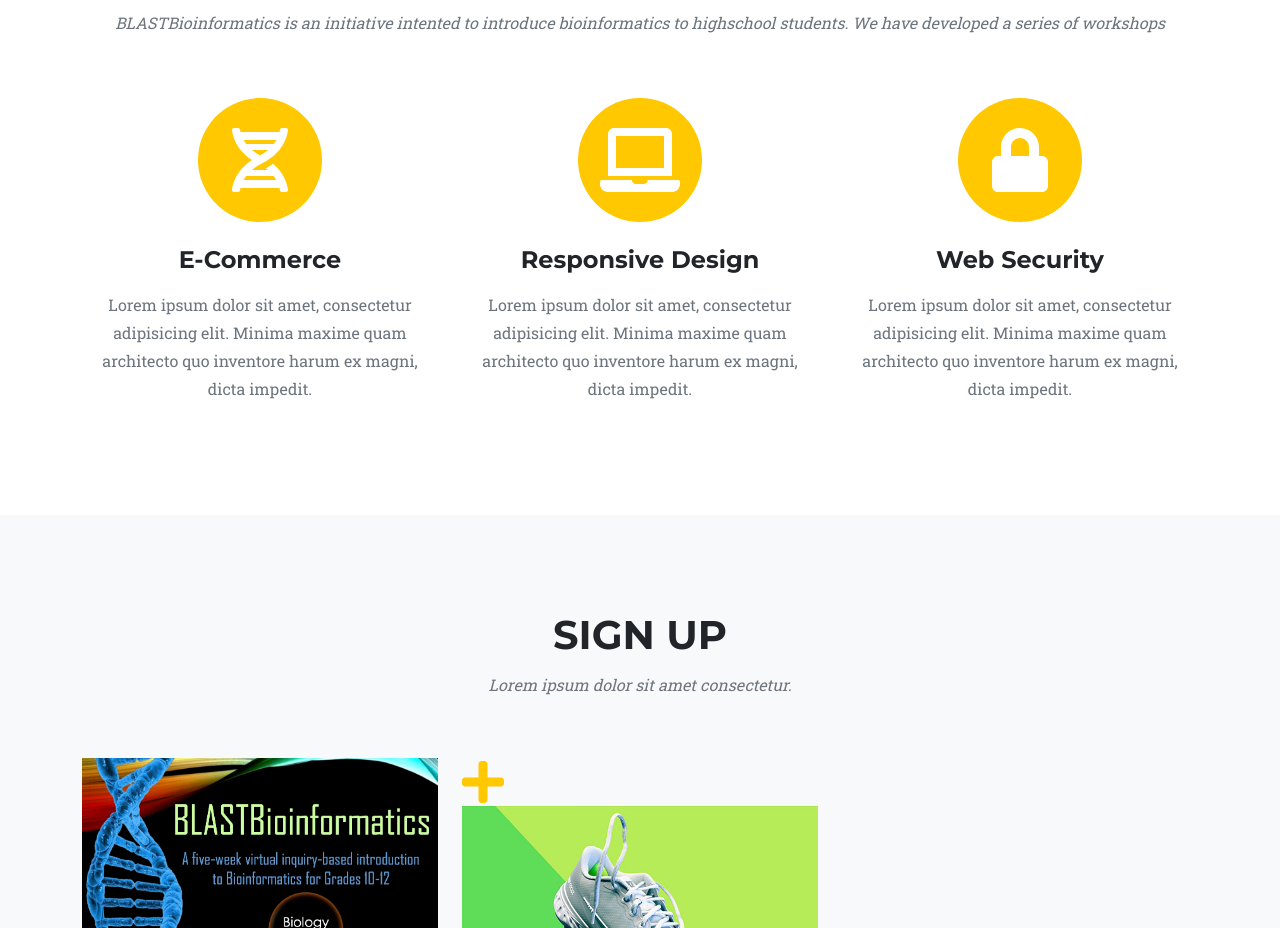
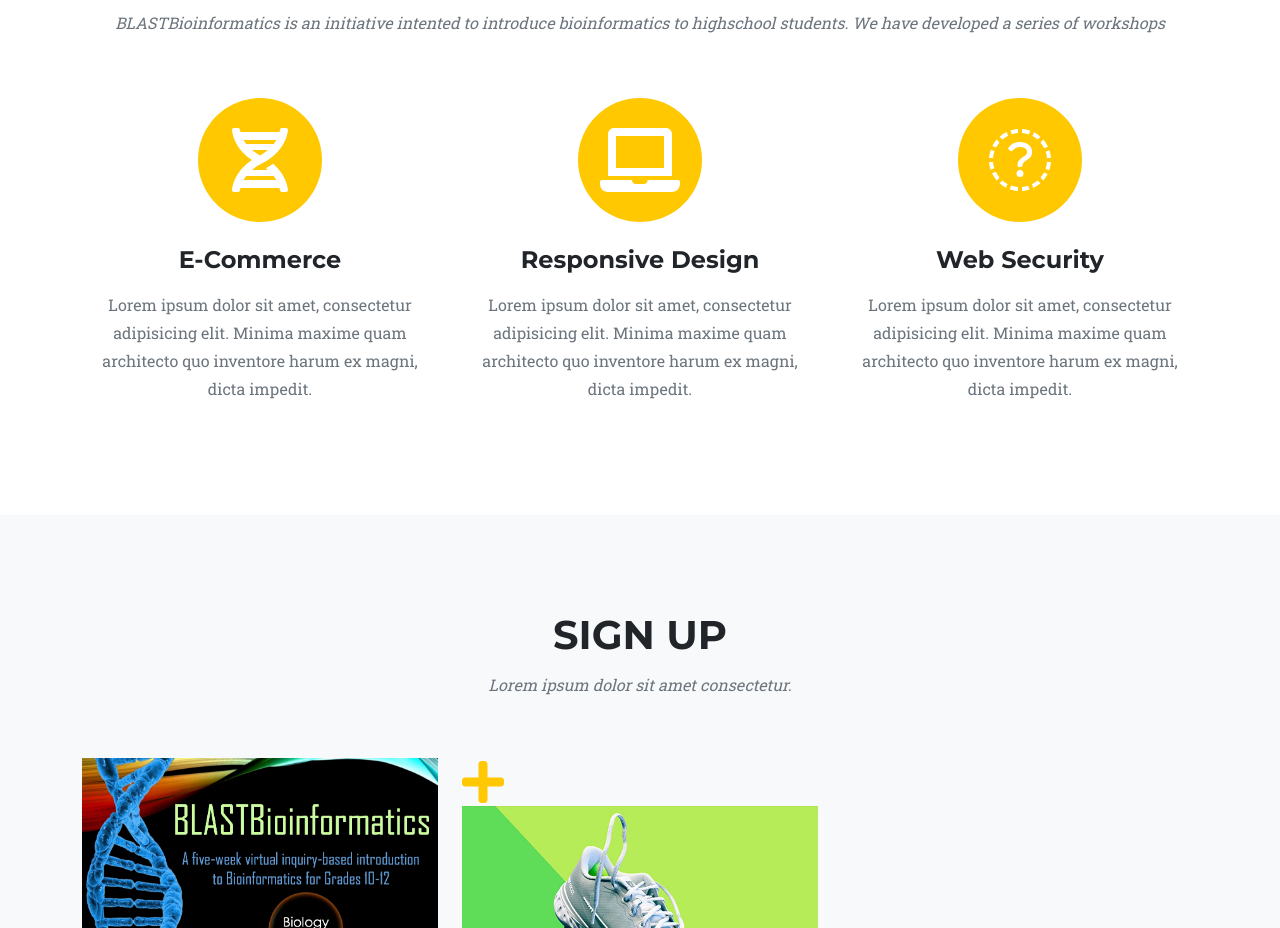
Before and after one commit to BLASTBioinformatics/BLASTBioinformatics.github.io, a website: page index.html in a window 1280 px wide. Shown: the part 824-1752 px from the top of the page. Drawn offline with nearby package versions, Linux system fonts and the light colour scheme.

Commit message:
Update index.html

```diff
--- a/index.html
+++ b/index.html
@@ -67,7 +67,7 @@
                     <div class="col-md-4">
                         <span class="fa-stack fa-4x">
                             <i class="fas fa-circle fa-stack-2x text-primary"></i>
-                            <i class="fas fa-lock fa-stack-1x fa-inverse"></i>
+                            <i class="fas fa-chart-network fa-stack-1x fa-inverse"></i>
                         </span>
                         <h4 class="my-3">Web Security</h4>
                         <p class="text-muted">Lorem ipsum dolor sit amet, consectetur adipisicing elit. Minima maxime quam architecto quo inventore harum ex magni, dicta impedit.</p>
```
